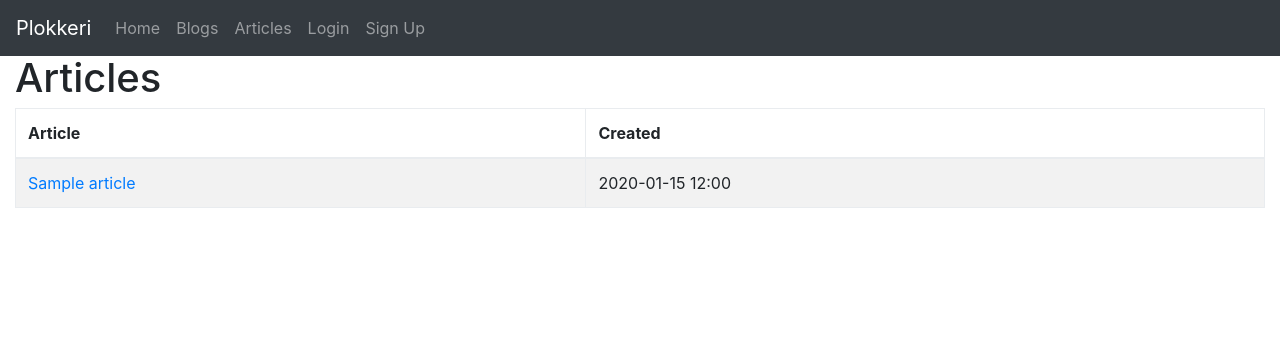
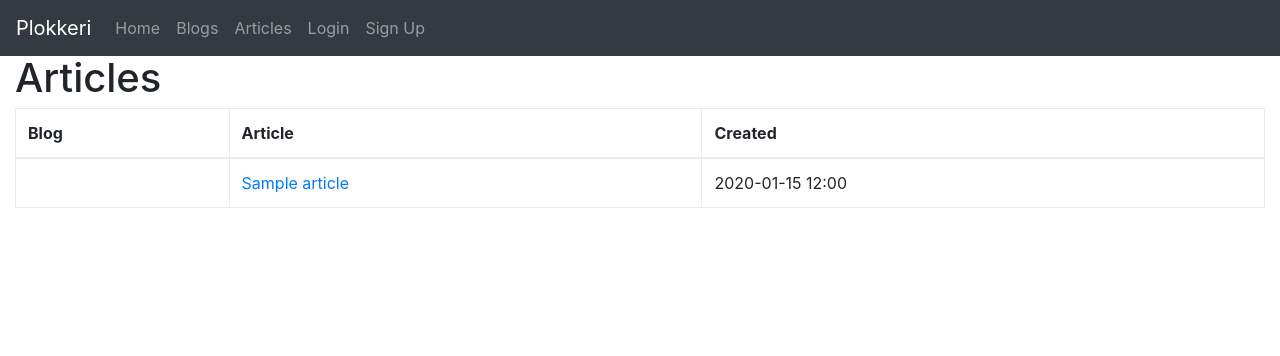
Before and after one commit to jarnoln/plokkeri, a Django app: page / in a window 1280 px wide. Shown: the top 356 px of the page. Run offline with Django 3.2, Linux system fonts and the light colour scheme; tables that the repository leaves empty hold one stand-in row (values such as "Sample post"); data that the repository does not hold is empty; some libraries are stand-ins or nearby versions.

Commit message:
Show blog name in article list

```diff
--- a/plok/article.py
+++ b/plok/article.py
@@ -71,10 +71,11 @@
     model = Article
     slug_field = 'name'
     fields = ['title', 'text', 'description']
+    blog = None
 
     def dispatch(self, request, *args, **kwargs):
         self.blog = get_object_or_404(Blog, name=self.kwargs['blog_name'])
-        return super(ArticleUpdate, self).dispatch(request,*args, **kwargs)
+        return super(ArticleUpdate, self).dispatch(request, *args, **kwargs)
 
     def render_to_response(self, context, **response_kwargs):
         if self.object.can_edit(self.request.user):
@@ -87,7 +88,8 @@
         if self.object.can_edit(self.request.user):
             return super(ArticleUpdate, self).form_valid(form)
         else:
-            logger.info("Not allowed to edit. Registered:%s Creator:%s" % (self.request.user.username, self.blog.created_by.username))
+            logger.info("Not allowed to edit. Registered:%s Creator:%s" % (
+                self.request.user.username, self.blog.created_by.username))
             return HttpResponseRedirect(reverse('plok:article', args=[self.blog.name, self.object.name]))
 
 
--- a/plok/templates/plok/article_list.html
+++ b/plok/templates/plok/article_list.html
@@ -5,9 +5,10 @@
 
 <h1> {{ title }} </h1>
 
-<table id="id_collective_list_table" class="table table-striped table-bordered table-hover">
+<table id="id_article_list_table" class="table table-bordered table-hover">
   <thead>
     <tr>
+        <th> {% trans 'Blog' %} </th>
         <th> {% trans 'Article' %} </th>
         <th> {% trans 'Created' %} </th>
         {% if request.user.is_superuser %}
@@ -18,6 +19,7 @@
   <tbody>
 {% for article in article_list %}
     <tr>
+        <td> <a href="{{ article.bolg.get_absolute_url }}"> {{ article.blog.title }} </a> </td>
         <td> <a href="{{ article.get_absolute_url }}"> {{ article.title }} </a> </td>
         <td> {{ article.created|date:"Y-m-d H:i" }} </td>
         {% ifequal article.created_by.username request.user.username %}
--- a/plok/templates/plok/blog_list.html
+++ b/plok/templates/plok/blog_list.html
@@ -5,7 +5,7 @@
 
 <h1> {{ title }} </h1>
 
-<table id="id_collective_list_table" class="table table-striped table-bordered table-hover">
+<table id="id_blog_list_table" class="table table-bordered table-hover">
 <caption> {% trans "Blogs" %} </caption>
 {% for blog in blog_list %}
     {% if forloop.first %}
--- a/plok/urls.py
+++ b/plok/urls.py
@@ -13,8 +13,10 @@
     url(r'^plok/(?P<slug>\w+)/delete/$', login_required(BlogDelete.as_view()), name='blog_delete'),
     url(r'^plok/(?P<blog_name>\w+)/create_article/$', login_required(ArticleCreate.as_view()), name='article_create'),
     url(r'^plok/(?P<slug>.\w+)/$', BlogDetail.as_view(), name='blog'),
-    url(r'^plok/(?P<blog_name>\w+)/(?P<slug>\w+)/delete/$', login_required(ArticleDelete.as_view()), name='article_delete'),
-    url(r'^plok/(?P<blog_name>\w+)/(?P<slug>\w+)/update/$', login_required(ArticleUpdate.as_view()), name='article_update'),
+    url(r'^plok/(?P<blog_name>\w+)/(?P<slug>\w+)/delete/$',
+        login_required(ArticleDelete.as_view()), name='article_delete'),
+    url(r'^plok/(?P<blog_name>\w+)/(?P<slug>\w+)/update/$',
+        login_required(ArticleUpdate.as_view()), name='article_update'),
     url(r'^plok/(?P<blog_name>\w+)/(?P<slug>\w+)/$', ArticleDetail.as_view(), name='article'),
     url(r'^$', ArticleList.as_view(), name='index'),
 ]
```
